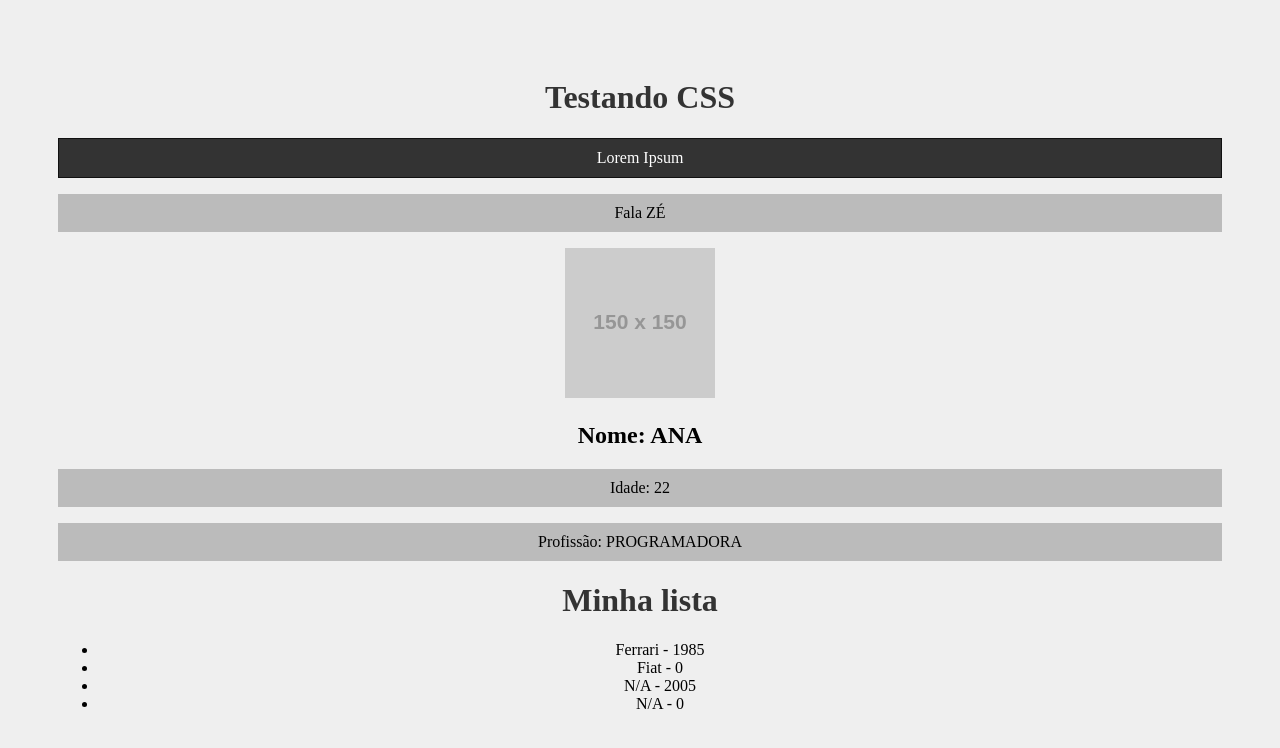
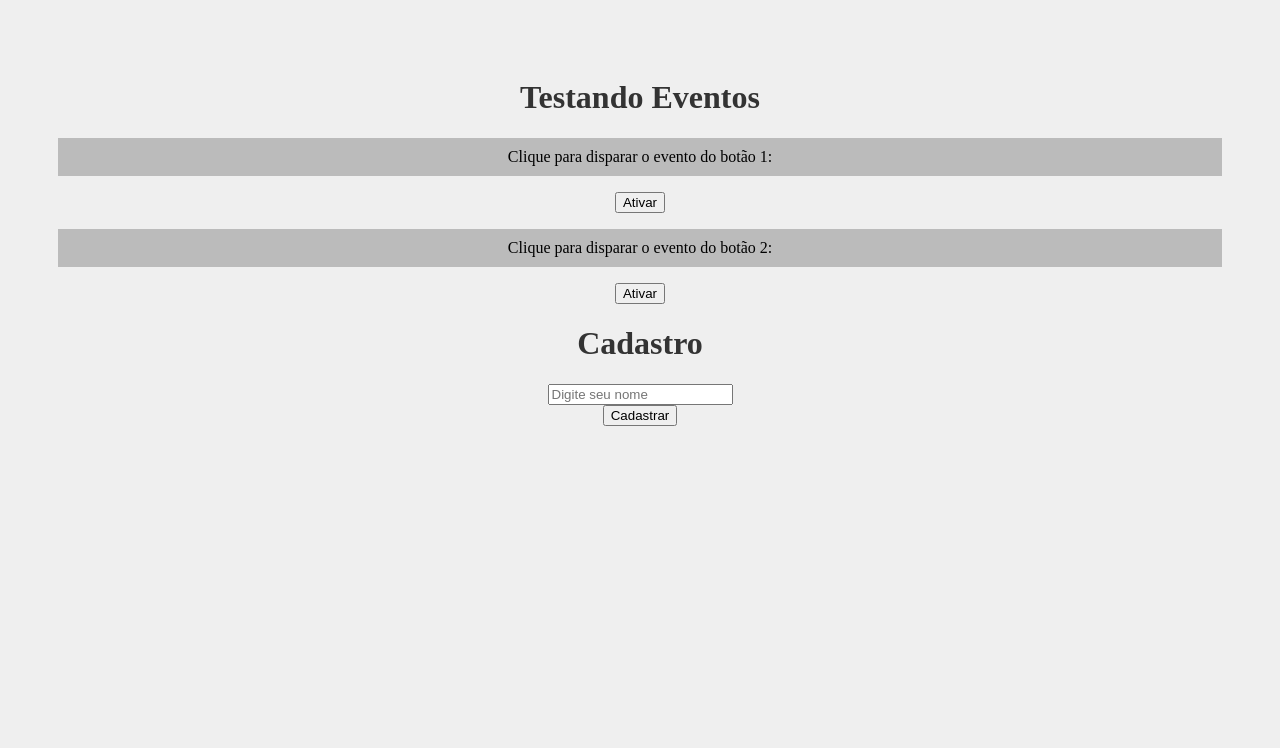
Before and after one commit to bisaio/estudo-react, a React (Create React App) app in the folder my-app/: page / in a window 1280 px wide. Shown: the top 748 px of the page. Built offline with nearby package versions, Linux system fonts and the light colour scheme.

Commit message:
aula_9 - eventos em react

```diff
--- a/my-app/src/App.tsx
+++ b/my-app/src/App.tsx
@@ -1,8 +1,6 @@
 import './App.css';
-import SayMyName from './components/SayMyName';
-import Pessoa from './components/Pessoa';
-import Frase from './components/Frase';
-import List from './components/List';
+import EventoClick from './components/EventoClick';
+import Form from './components/Form';
 
 function App() {
 
@@ -10,11 +8,10 @@ function App() {
 
   return (
     <div className="App">
-      <h1>Testando CSS</h1>
-      <Frase />
-      <SayMyName name='zé' />
-      <Pessoa name={name} age={22} profession='Programadora' image='https://placehold.co/150' />
-      <List />
+      <h1>Testando Eventos</h1>
+      <EventoClick numero={1} />
+      <EventoClick numero={2} />
+      <Form />
     </div>
   );
 }
--- /dev/null
+++ b/my-app/src/components/EventoClick.tsx
@@ -0,0 +1,16 @@
+interface EventoClickProps {
+    numero: number;
+}
+
+export default function EventoClick({ numero }: EventoClickProps) {
+    function meuEvento() {
+        console.log(`clique no botao: ${numero}`);
+    }
+
+    return (
+        <div>
+            <p>Clique para disparar o evento do botão {numero}:</p>
+            <button onClick={meuEvento}>Ativar</button>
+        </div>
+    )
+}
--- /dev/null
+++ b/my-app/src/components/Form.tsx
@@ -0,0 +1,20 @@
+export default function Form() {
+    function cadastrarUsuario(e: React.SyntheticEvent) { // e = event
+        e.preventDefault(); // para a exec do formulario (comportamento padrao do HTML) e faz o log
+        console.log("usuario cadastrado");
+    }
+
+    return (
+        <div>
+            <h1>Cadastro</h1>
+            <form onSubmit={cadastrarUsuario}>
+                <div>
+                    <input type="text" placeholder="Digite seu nome" />
+                </div>
+                <div>
+                    <input type="submit" value="Cadastrar" />
+                </div>
+            </form>
+        </div>
+    )
+}
```
